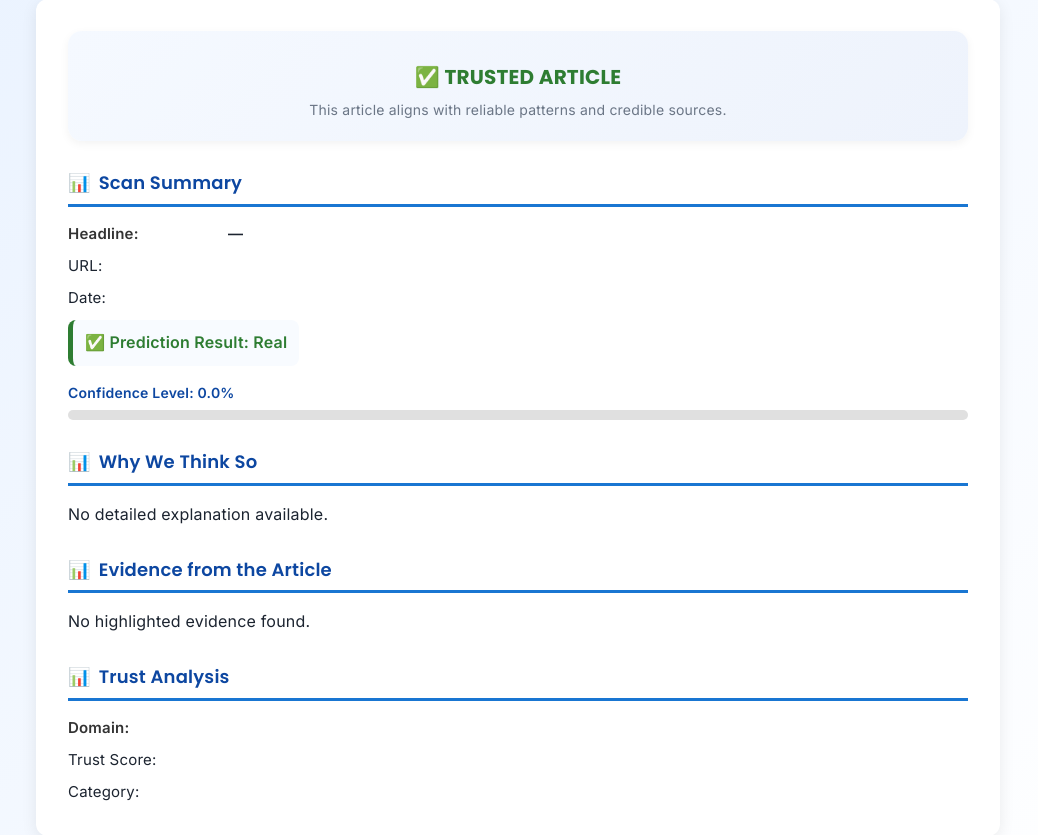
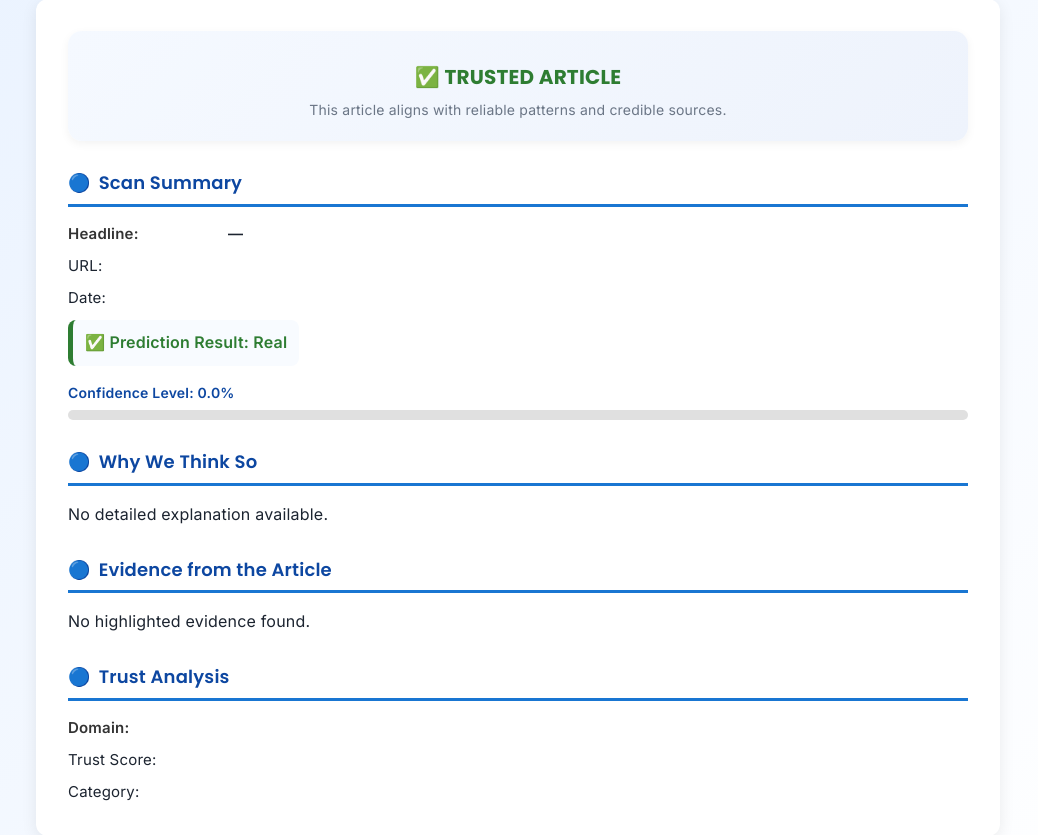
Before and after one commit to JazL0T/FakeNewsDetector, a Flask app: template backend/templates/full-report.html in a window 1280 px wide. Shown: the part 125-960 px from the top of the page, without its empty margins (122-1160 px from the left). Run offline with Flask 3, Linux system fonts and the light colour scheme; the template is opened without the code that fills it, so the values that code supplies are empty.

Commit message:
Update full-report.html

```diff
--- a/backend/templates/full-report.html
+++ b/backend/templates/full-report.html
@@ -91,7 +91,7 @@
       gap: 8px;
     }
 
-    h2::before { content: "📊"; }
+    h2::before { content: "🔵"; }
 
     .keyval {
       display: grid;
```
